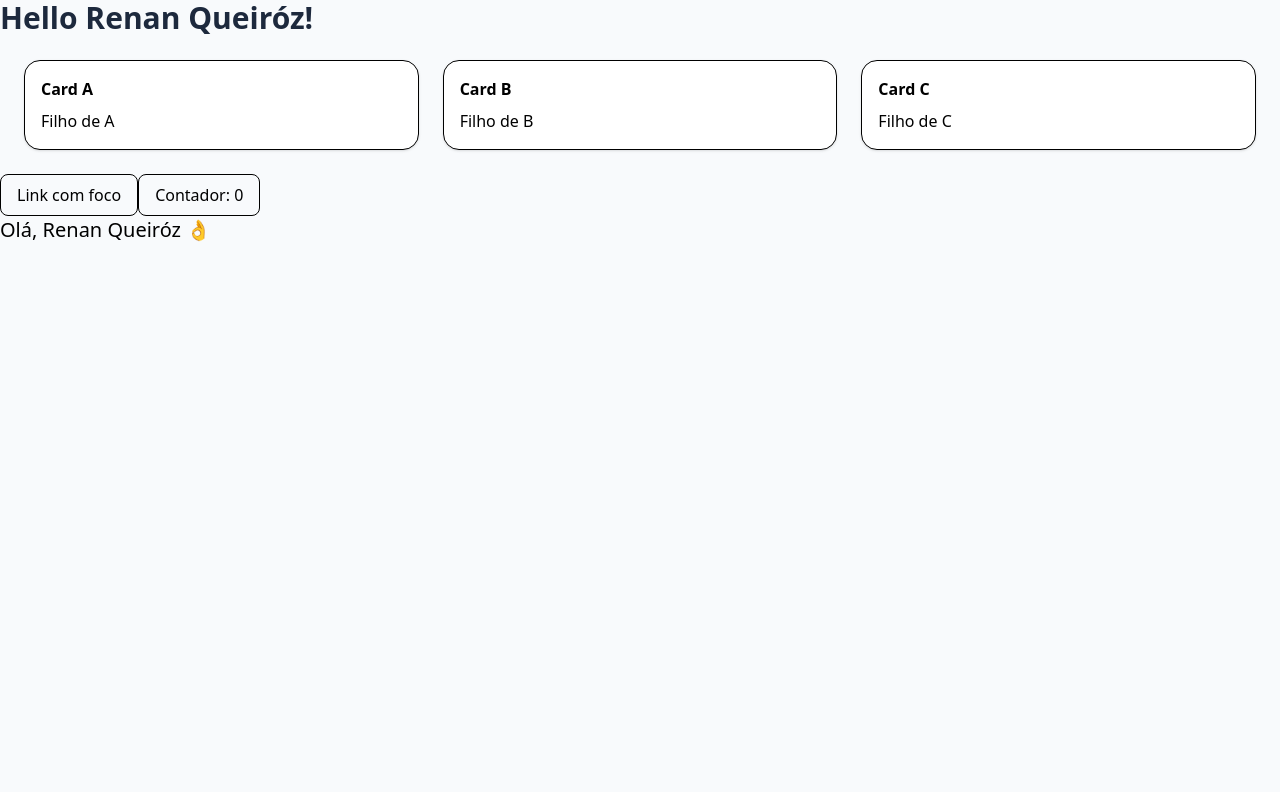
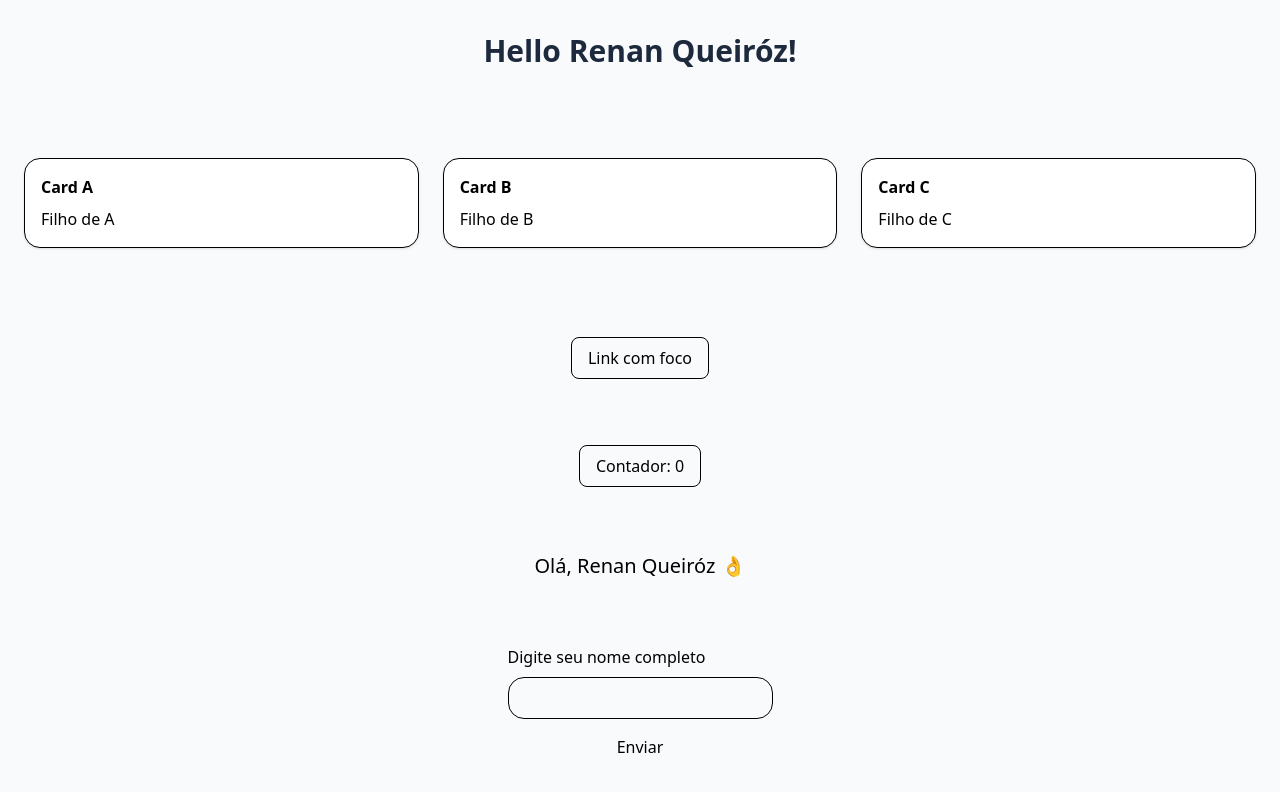
Before and after one commit to Renan-Queiroz/meu-primeiro-app, a React (Vite) app: page / in a window 1280 px wide. Shown: the top 792 px of the page. Built offline with nearby package versions, Linux system fonts and the light colour scheme.

Commit message:
formulario e entrada controlada

```diff
--- a/src/App.jsx
+++ b/src/App.jsx
@@ -1,6 +1,7 @@
 import { useState } from "react";
 import { Card } from "./components/Card";
 import { Hello } from "./components/Hello";
+import { TextField } from "./components/TextField";
 
 const CARDS = [
   { id: 0, title: 'Card A', description: 'Filho de A' },
@@ -14,8 +15,16 @@ const App = () => {
 
   const inc = () => setCount(c => c + 1)
 
+  const handleSubmit = event => {
+    event.preventDefault()
+
+    console.log({ name })
+    setName("")
+    // Enviar para API/banco de dados
+  }
+
   return (
-    <main className="min-h-dvh bg-slate-50">
+    <main className="min-h-dvh grid place-items-center bg-slate-50">
       <h1 className="text-3xl font-bold text-slate-800">
         Hello Renan Queiróz!
       </h1>
@@ -40,13 +49,21 @@ const App = () => {
 
       <Hello name="Renan Queiróz" />
 
-<form>
-  <input
-  type="text"
-  volue={name}
-  onChange={event => setName(event.target.value)}
-  />
-</form>
+      <form onSubmit={handleSubmit}>
+        <TextField
+          label="Digite seu nome completo"
+          type="text"
+          value={name}
+          onChange={event => setName(event.target.value)}
+        />
+
+        <button
+          type="submit"
+          className="inline-bock px-4 py-2 w-full rounded-lg borger hover:bg-slate-300 focus:rijng-2 focus:ring-blue-500 cursor-pointer"
+        >
+          Enviar
+        </button>
+      </form>
     </main>
   );
 }
--- a/src/components/TextField/index.jsx
+++ b/src/components/TextField/index.jsx
@@ -0,0 +1,13 @@
+export const TextField = ({ id, label, ...props }) => {
+    return (
+        <fieldset className="flex flex-col space-y-2 mb-2">
+            <label htmlFor={id} className="font-madium"> {label}</label>
+
+            <input
+                id={id}
+                className="py-2 px-4 border rounded-2xl w-full"
+                {...props}
+            />
+        </fieldset>
+    )
+}
```
